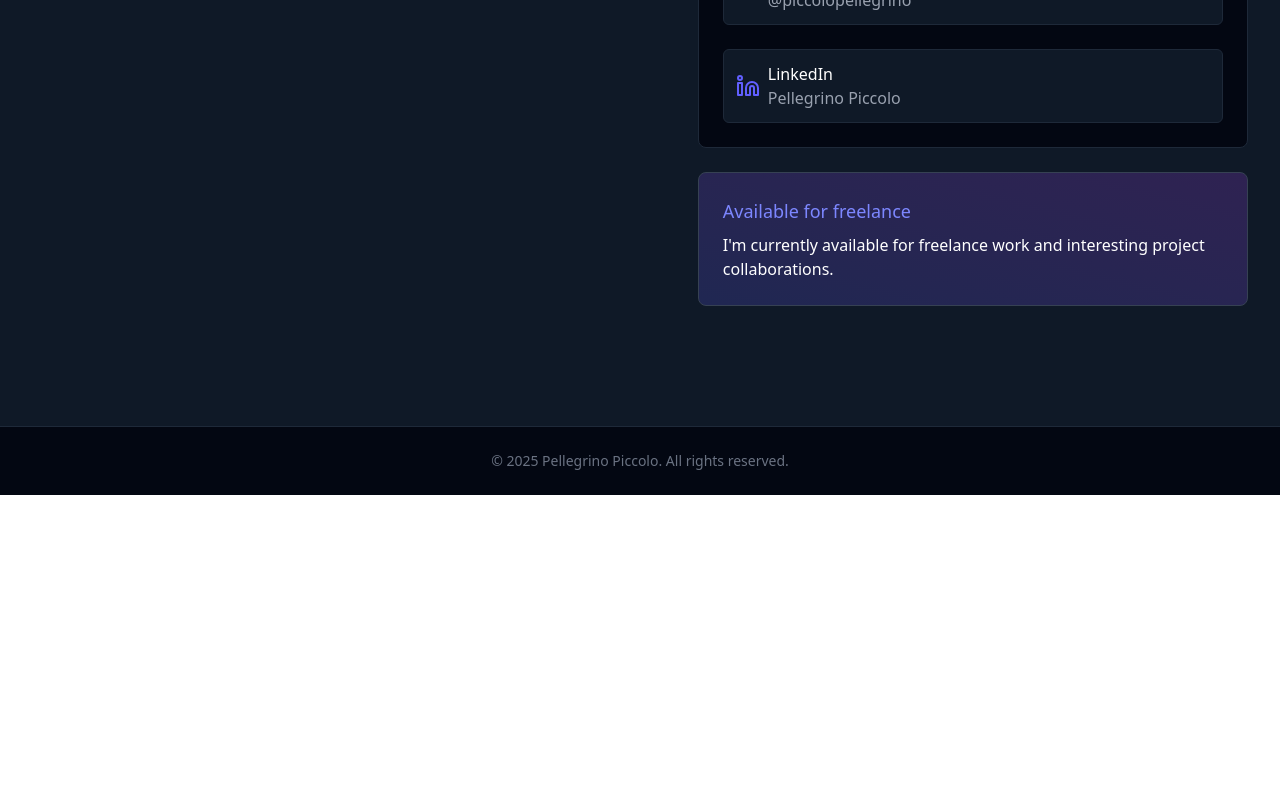
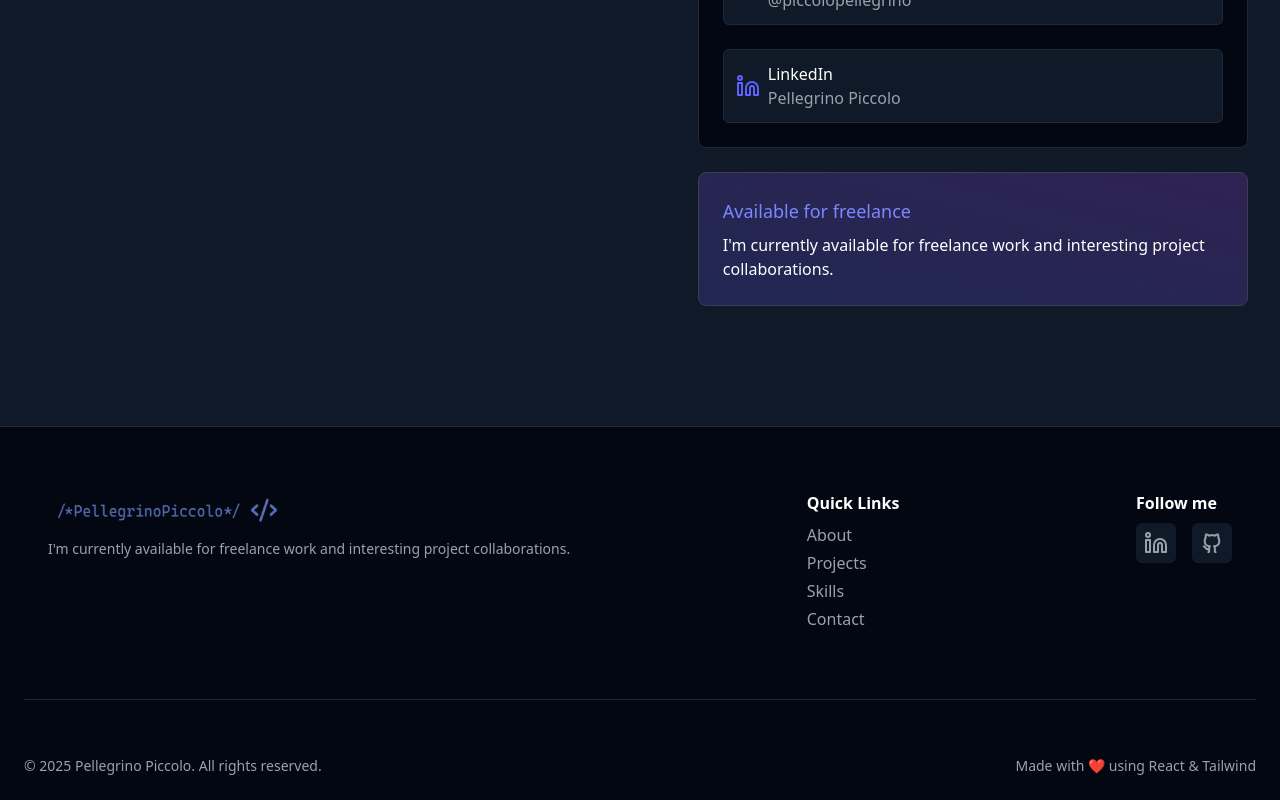
Before and after one commit to PellegrinoPiccolo/my-portfolio, a Next.js app: page / in a window 1280 px wide. Shown: the part 4848-5648 px from the top of the page. Before the commit the page ends 5343 px from the top, so only its background shows below. Built offline with nearby package versions, Linux system fonts and the light colour scheme.

Commit message:
feat: enhance footer with navigation links and social media icons for better user interaction

```diff
--- a/components/sections/Footer.jsx
+++ b/components/sections/Footer.jsx
@@ -1,10 +1,56 @@
+'use client'
 import React from 'react'
+import { RiGithubLine } from "react-icons/ri";
+import { FiLinkedin } from "react-icons/fi";
 
 const Footer = () => {
+
+    const goToSection = (sectionId) => {
+        const section = document.getElementById(sectionId);
+        if (section) {
+            section.scrollIntoView({ behavior: 'smooth' });
+        }
+    };
+
   return (
     <section className="w-full py-6 border-t border-gray-800 flex flex-col items-center justify-center bg-background-primary">
-
-      <p className="text-gray-500 text-sm">&copy; {new Date().getFullYear()} Pellegrino Piccolo. All rights reserved.</p>
+        <div className='flex flex-col w-full max-w-7xl px-6'>
+            <div className='flex flex-row items-start justify-between md:gap-20 px-6 py-10'>
+                <div className='flex flex-col items-start justify-start'>
+                    <img src='/logo.png' alt='Logo' className='h-10 mb-2'/>
+                    <p className='text-gray-400 text-sm'>I'm currently available for freelance work and interesting project collaborations.</p>
+                </div>
+                <div className='ml-10 flex flex-col'>
+                    <h3 className='text-white font-semibold mb-2'>Quick Links</h3>
+                    <ul>
+                        <li className='text-gray-400 hover:text-white cursor-pointer mb-1' onClick={() => goToSection('about')}>About</li>
+                        <li className='text-gray-400 hover:text-white cursor-pointer mb-1' onClick={() => goToSection('projects')}>Projects</li>
+                        <li className='text-gray-400 hover:text-white cursor-pointer mb-1' onClick={() => goToSection('skills')}>Skills</li>
+                        <li className='text-gray-400 hover:text-white cursor-pointer mb-1' onClick={() => goToSection('contact')}>Contact</li>
+                    </ul>
+                </div>
+                <div className='ml-10 flex flex-col'>
+                    <h3 className='text-white font-semibold mb-2'>Follow me</h3>
+                    <div className='flex flex-row gap-4'>
+                        <div className='cursor-pointer bg-background-secondary hover:bg-background-primary p-2 rounded-md transition-colors duration-200 text-gray-400 hover:text-white mb-1'>
+                            <a href="https://www.linkedin.com/in/pellegrino-piccolo-2a6739247?utm_source=share_via&utm_content=profile&utm_medium=member_android" target="_blank" rel="noopener noreferrer">
+                                <FiLinkedin className="w-6 h-6" />
+                            </a>
+                        </div>
+                        <div className='cursor-pointer bg-background-secondary hover:bg-background-primary p-2 rounded-md transition-colors duration-200 text-gray-400 hover:text-white mb-1'>
+                            <a href="https://github.com/PellegrinoPiccolo" target="_blank" rel="noopener noreferrer">
+                                <RiGithubLine className="w-6 h-6" />
+                            </a>
+                        </div>
+                    </div>
+                </div>
+            </div>
+            <div className='w-full border-t border-gray-800 mt-6'></div>
+            <div className='flex flex-row items-center justify-between mt-10'>
+                <p className='text-gray-400 text-sm mt-4'>&copy; {new Date().getFullYear()} Pellegrino Piccolo. All rights reserved.</p>
+                <p className='text-gray-400 text-sm mt-4'>Made with ❤️ using React & Tailwind</p>
+            </div>
+        </div>
     </section>
   )
 }
```
